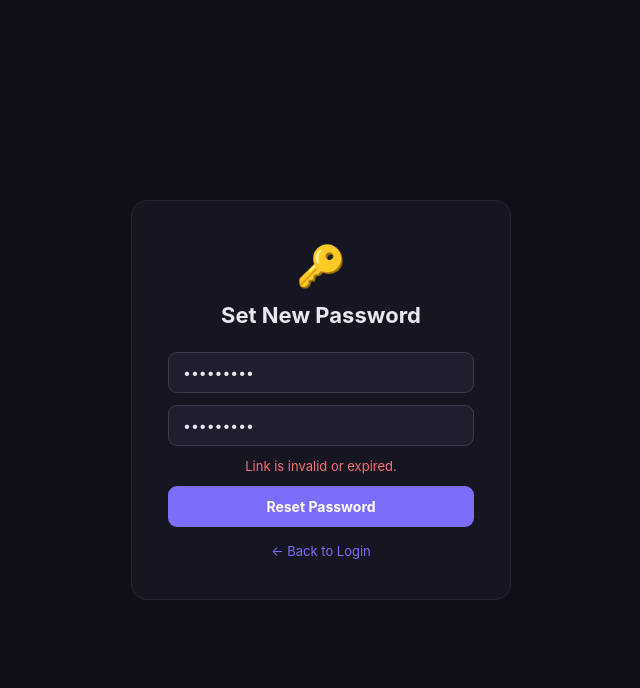
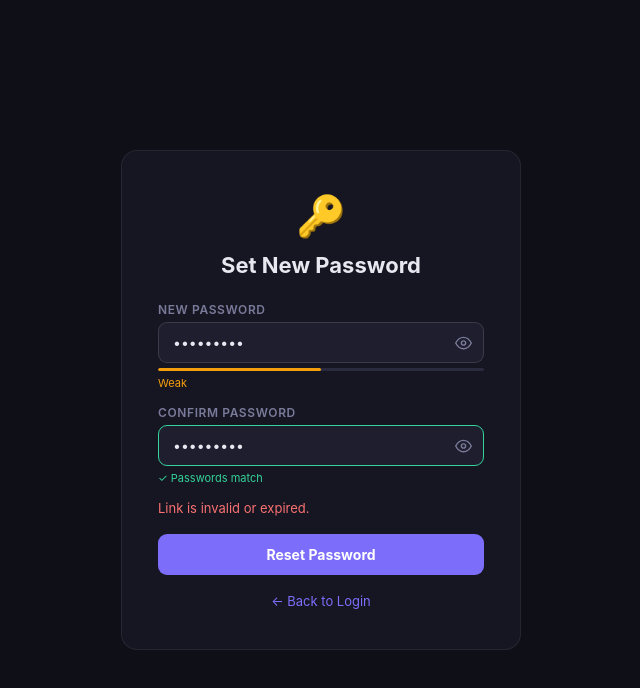
Before and after one commit to vjit1008/simwork, a React (Vite) app in the folder frontend/: page /reset-password/1 in a window 1280 px wide. Both pictures are taken after typing "Sample123", "Sample123" into the empty fields and a click on the button "Reset Password". Shown: the top 688 px of the page, without its empty margins (319-959 px from the left). Built offline with nearby package versions, Linux system fonts and the light colour scheme; no server answers.

Commit message:
added domain

```diff
--- a/frontend/src/pages/ForgotPassword.jsx
+++ b/frontend/src/pages/ForgotPassword.jsx
@@ -9,14 +9,10 @@ export default function ForgotPassword() {
 
   const handleSubmit = async (e) => {
     e.preventDefault();
-    if (!email.trim()) {
-      setMessage('Please enter your email address.');
-      setStatus('error');
-      return;
-    }
+    if (!email.trim()) { setMessage('Please enter your email address.'); setStatus('error'); return; }
     setStatus('loading');
     try {
-      const res = await API.post('/api/auth/forgot-password', { email });
+      const res = await API.post('/auth/forgot-password', { email });
       setMessage(res.data.message);
       setStatus('done');
     } catch (err) {
--- a/frontend/src/pages/ResetPassword.jsx
+++ b/frontend/src/pages/ResetPassword.jsx
@@ -7,8 +7,17 @@ export default function ResetPassword() {
   const navigate                = useNavigate();
   const [password, setPassword] = useState('');
   const [confirm,  setConfirm]  = useState('');
+  const [showPass, setShowPass] = useState(false);
+  const [showConf, setShowConf] = useState(false);
   const [status,   setStatus]   = useState('idle');
   const [message,  setMessage]  = useState('');
+
+  const strength = !password ? 0
+    : password.length < 6  ? 1
+    : password.length < 10 ? 2
+    : /[A-Z]/.test(password) && /[0-9]/.test(password) ? 4 : 3;
+  const strengthLabel = ['', 'Too short', 'Weak',  'Good',    'Strong'];
+  const strengthColor = ['', '#F87171',   '#F59E0B','#60A5FA', '#34D399'];
 
   const handleSubmit = async (e) => {
     e.preventDefault();
@@ -16,10 +25,10 @@ export default function ResetPassword() {
     if (password.length < 6)  return setMessage('Password must be at least 6 characters.');
     setStatus('loading');
     try {
-      const res = await API.post(`/api/auth/reset-password/${token}`, { password });
+      const res = await API.post(`/auth/reset-password/${token}`, { password });
       setMessage(res.data.message);
       setStatus('done');
-      setTimeout(() => navigate('/login'), 2500);
+      setTimeout(() => navigate('/auth'), 2500);
     } catch (err) {
       setMessage(err.response?.data?.message || 'Link is invalid or expired.');
       setStatus('error');
@@ -33,18 +42,79 @@ export default function ResetPassword() {
         <h2 style={s.title}>Set New Password</h2>
 
         {status === 'done' ? (
-          <div style={s.success}>✅ {message}<br /><span style={{ color: 'var(--muted2)', fontSize: 12 }}>Redirecting to login…</span></div>
+          <div style={s.success}>
+            ✅ {message}
+            <br />
+            <span style={{ color:'var(--muted2)', fontSize:12 }}>Redirecting to login…</span>
+          </div>
         ) : (
           <form onSubmit={handleSubmit} style={s.form}>
-            <input type="password" placeholder="New password" value={password}
-              onChange={e => setPassword(e.target.value)} required style={s.input} />
-            <input type="password" placeholder="Confirm password" value={confirm}
-              onChange={e => setConfirm(e.target.value)} required style={s.input} />
-            {message && <div style={status === 'error' ? s.err : s.warn}>{message}</div>}
+
+            {/* ── New password ── */}
+            <div style={{ textAlign:'left' }}>
+              <label style={s.label}>New Password</label>
+              <div style={{ position:'relative' }}>
+                <input
+                  type={showPass ? 'text' : 'password'}
+                  placeholder="Min. 6 characters"
+                  value={password}
+                  onChange={e => setPassword(e.target.value)}
+                  required
+                  style={{ ...s.input, paddingRight:44 }}
+                />
+                <button type="button" onClick={() => setShowPass(p => !p)} style={s.eye} title={showPass ? 'Hide' : 'Show'}>
+                  {showPass ? <EyeOff /> : <EyeOn />}
+                </button>
+              </div>
+              {password && (
+                <div style={{ marginTop:5 }}>
+                  <div style={{ height:3, background:'var(--s3,#1e2433)', borderRadius:2, overflow:'hidden' }}>
+                    <div style={{ height:'100%', borderRadius:2, transition:'width .3s,background .3s', width:`${(strength/4)*100}%`, background:strengthColor[strength] }} />
+                  </div>
+                  <span style={{ fontSize:11, color:strengthColor[strength] }}>{strengthLabel[strength]}</span>
+                </div>
+              )}
+            </div>
+
+            {/* ── Confirm password ── */}
+            <div style={{ textAlign:'left' }}>
+              <label style={s.label}>Confirm Password</label>
+              <div style={{ position:'relative' }}>
+                <input
+                  type={showConf ? 'text' : 'password'}
+                  placeholder="Repeat your password"
+                  value={confirm}
+                  onChange={e => setConfirm(e.target.value)}
+                  required
+                  style={{
+                    ...s.input, paddingRight:44,
+                    borderColor: confirm
+                      ? confirm === password ? '#34D399' : '#F87171'
+                      : undefined,
+                  }}
+                />
+                <button type="button" onClick={() => setShowConf(p => !p)} style={s.eye} title={showConf ? 'Hide' : 'Show'}>
+                  {showConf ? <EyeOff /> : <EyeOn />}
+                </button>
+              </div>
+              {confirm && (
+                <span style={{ fontSize:11, color: confirm === password ? '#34D399' : '#F87171' }}>
+                  {confirm === password ? '✓ Passwords match' : '✗ Passwords do not match'}
+                </span>
+              )}
+            </div>
+
+            {message && (
+              <div style={{ ...s.err, color: status === 'error' ? '#F87171' : '#FBBF24' }}>
+                {message}
+              </div>
+            )}
+
             <button type="submit" disabled={status === 'loading'} style={s.btn}>
               {status === 'loading' ? 'Resetting…' : 'Reset Password'}
             </button>
-            <Link to="/login" style={s.link}>← Back to Login</Link>
+
+            <Link to="/auth" style={s.link}>← Back to Login</Link>
           </form>
         )}
       </div>
@@ -52,16 +122,30 @@ export default function ResetPassword() {
   );
 }
 
+/* ── SVG eye icons ── */
+const EyeOn = () => (
+  <svg width="17" height="17" viewBox="0 0 24 24" fill="none" stroke="currentColor" strokeWidth="2" strokeLinecap="round" strokeLinejoin="round">
+    <path d="M1 12s4-8 11-8 11 8 11 8-4 8-11 8-11-8-11-8z"/><circle cx="12" cy="12" r="3"/>
+  </svg>
+);
+const EyeOff = () => (
+  <svg width="17" height="17" viewBox="0 0 24 24" fill="none" stroke="currentColor" strokeWidth="2" strokeLinecap="round" strokeLinejoin="round">
+    <path d="M17.94 17.94A10.07 10.07 0 0112 20c-7 0-11-8-11-8a18.45 18.45 0 015.06-5.94M9.9 4.24A9.12 9.12 0 0112 4c7 0 11 8 11 8a18.5 18.5 0 01-2.16 3.19m-6.72-1.07a3 3 0 11-4.24-4.24"/>
+    <line x1="1" y1="1" x2="23" y2="23"/>
+  </svg>
+);
+
 const s = {
-  page:    { minHeight: '100vh', display: 'flex', alignItems: 'center', justifyContent: 'center', background: 'var(--bg)' },
-  card:    { width: 380, padding: '40px 36px', background: 'var(--s1)', borderRadius: 16, border: '1px solid var(--border)', textAlign: 'center' },
-  logo:    { fontSize: 40, marginBottom: 12 },
-  title:   { fontSize: 22, fontWeight: 700, color: 'var(--text)', margin: '0 0 24px' },
-  form:    { display: 'flex', flexDirection: 'column', gap: 12 },
-  input:   { padding: '11px 14px', borderRadius: 9, border: '1px solid var(--border2)', background: 'var(--s2)', color: 'var(--text)', fontSize: 14, outline: 'none' },
-  btn:     { padding: '12px', background: '#7C6EFA', color: '#fff', border: 'none', borderRadius: 9, cursor: 'pointer', fontWeight: 700, fontSize: 14 },
-  link:    { color: '#7C6EFA', fontSize: 13, textDecoration: 'none', marginTop: 4 },
-  err:     { color: '#F87171', fontSize: 13 },
-  warn:    { color: '#FBBF24', fontSize: 13 },
-  success: { color: 'var(--text)', fontSize: 14, lineHeight: 1.8 },
+  page:  { minHeight:'100vh', display:'flex', alignItems:'center', justifyContent:'center', background:'var(--bg)' },
+  card:  { width:400, padding:'40px 36px', background:'var(--s1)', borderRadius:16, border:'1px solid var(--border)', textAlign:'center' },
+  logo:  { fontSize:40, marginBottom:12 },
+  title: { fontSize:22, fontWeight:700, color:'var(--text)', margin:'0 0 24px' },
+  form:  { display:'flex', flexDirection:'column', gap:14 },
+  label: { fontSize:12, fontWeight:600, color:'var(--muted2)', textTransform:'uppercase', letterSpacing:'.05em', display:'block', marginBottom:5 },
+  input: { width:'100%', padding:'11px 14px', borderRadius:9, border:'1px solid var(--border2)', background:'var(--s2)', color:'var(--text)', fontSize:14, outline:'none', boxSizing:'border-box' },
+  eye:   { position:'absolute', right:12, top:'50%', transform:'translateY(-50%)', background:'none', border:'none', cursor:'pointer', color:'var(--muted2,#64748b)', padding:0, display:'flex', alignItems:'center' },
+  btn:   { padding:'12px', background:'#7C6EFA', color:'#fff', border:'none', borderRadius:9, cursor:'pointer', fontWeight:700, fontSize:14, marginTop:4 },
+  link:  { color:'#7C6EFA', fontSize:13, textDecoration:'none', marginTop:4 },
+  err:   { fontSize:13, textAlign:'left' },
+  success: { color:'var(--text)', fontSize:14, lineHeight:1.8 },
 };
```
Also changed, not shown: 1 other file (tests, documents, lock files or other folders).
